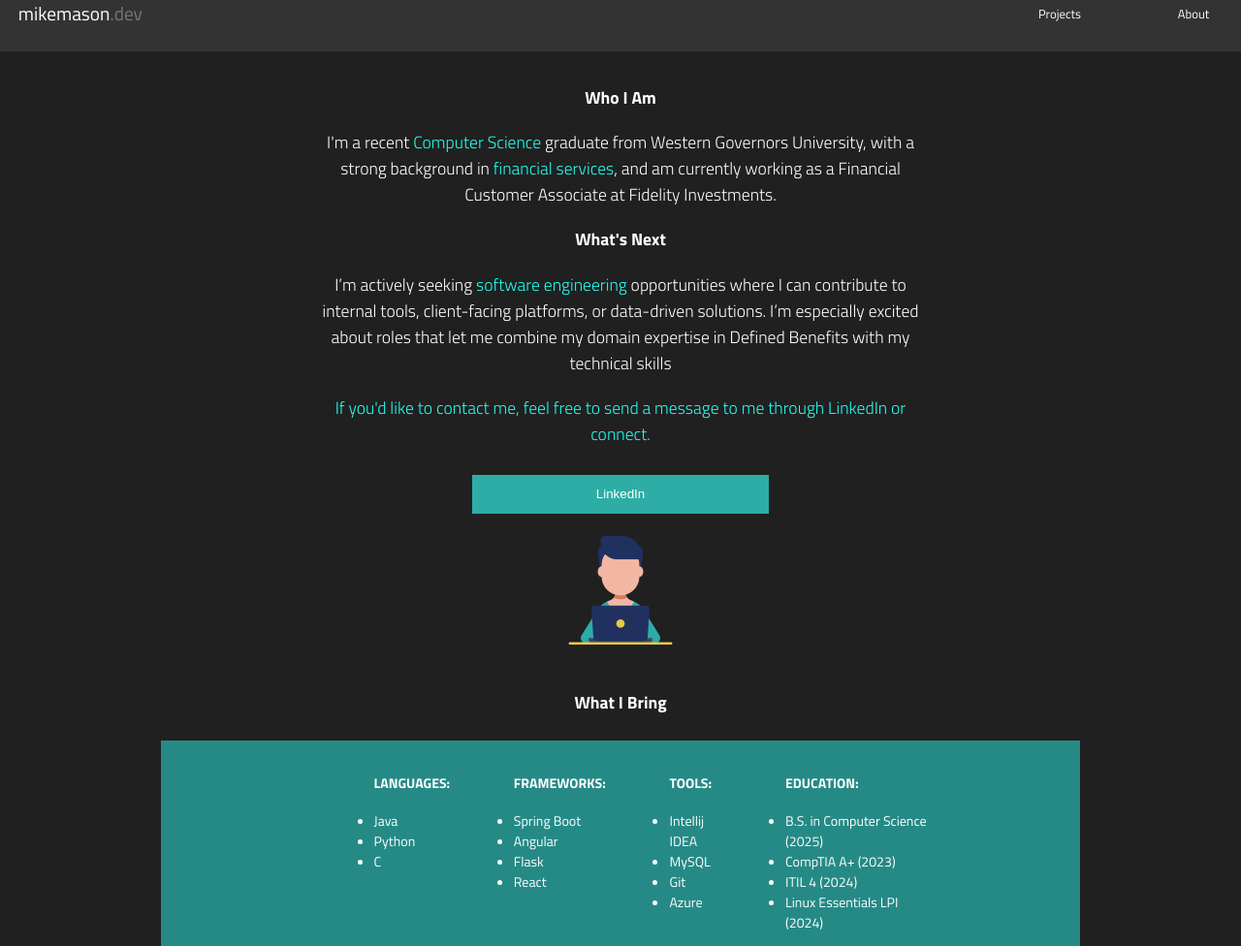
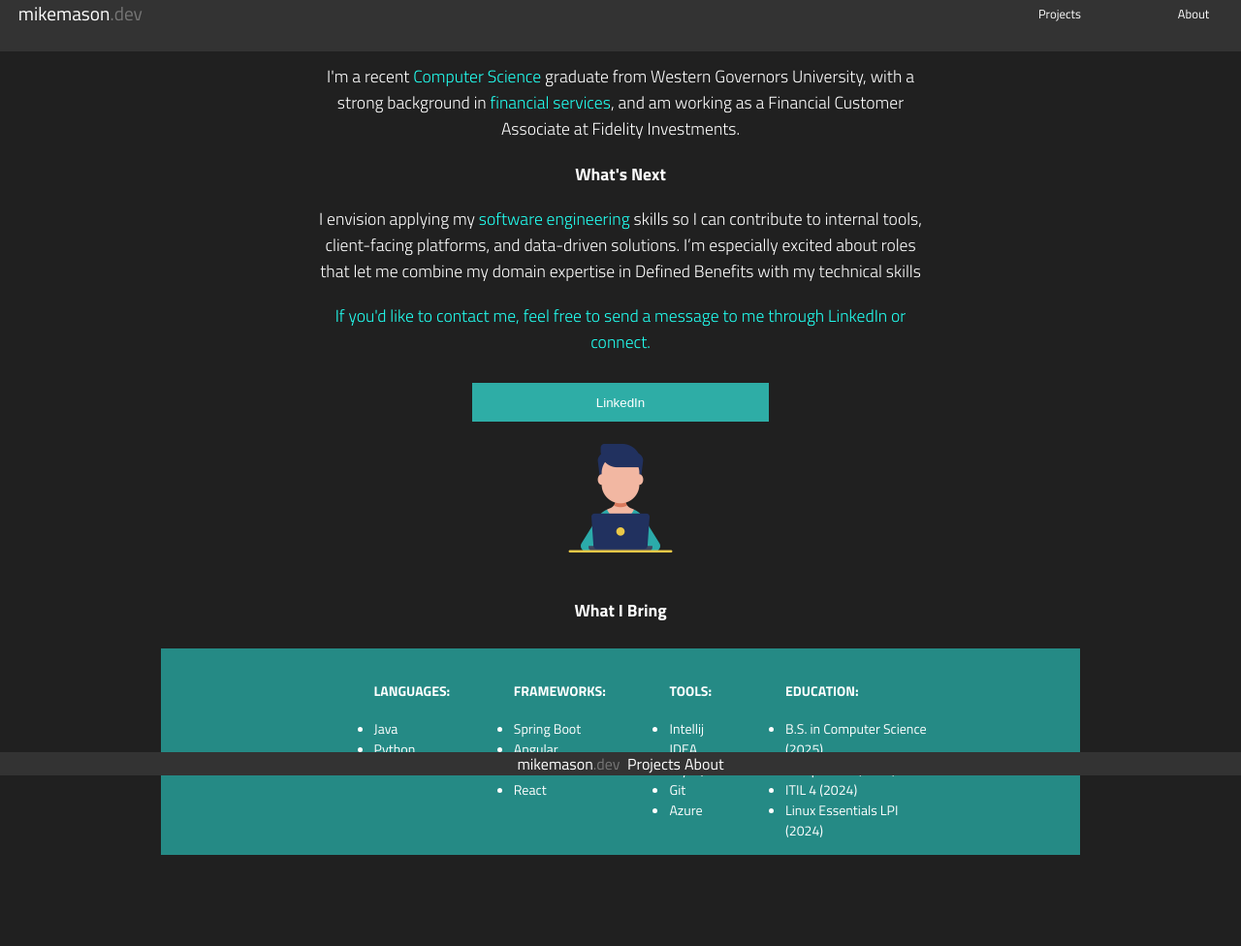
Before and after one commit to masonmike2001/portfolio-redo, a Flask app: page /bio in a window 1280 px wide. Shown: the whole page at 97% size. After the commit the page ends 882 px from the top, so only its background shows below. Run offline with Flask 3, Linux system fonts and the light colour scheme.

Commit message:
adds footer and updates profile text

```diff
--- a/static/styles.css
+++ b/static/styles.css
@@ -254,6 +254,10 @@ body {
     margin-bottom: 15px;
     justify-content: center;
     align-items: center;
+      position: fixed;
+    left: 0;
+    top: 0;
+    width: 100%;
 }
 
 .blink {
@@ -323,6 +327,16 @@ a:not(#nav-title):hover{
   justify-content: center;
   align-items: center;
   flex-direction: column;
+}
+
+.footer {
+    background-color: #333333;
+  position: fixed;
+  left: 0;
+  bottom: 0;
+  width: 100%;
+  color: white;
+  text-align: center;
 }
 
 .head-pic {
--- a/templates/bio.html
+++ b/templates/bio.html
@@ -3,10 +3,10 @@
 
 <div class="bio">
     <h1 class="titillium-web-bold">Who I Am</h1>
-    <p class="titillium-web-light">I'm a recent <span style="color: #22fff0;">Computer Science</span> graduate from Western Governors University, with a strong background in <span style="color: #22fff0;">financial services</span>, and am currently working as a Financial Customer Associate at Fidelity Investments.</p>
+    <p class="titillium-web-light">I'm a recent <span style="color: #22fff0;">Computer Science</span> graduate from Western Governors University, with a strong background in <span style="color: #22fff0;">financial services</span>, and am working as a Financial Customer Associate at Fidelity Investments.</p>
 <!--    <p class="titillium-web-light">I specialize in the Defined Benefits space and consistently deliver top-tier customer satisfaction through problem-solving and analytical thinking.</p>-->
     <h1 class="titillium-web-bold">What's Next</h1>
-    <p class="titillium-web-light">I’m actively seeking <span style="color: #22fff0;">software engineering</span> opportunities where I can contribute to internal tools, client-facing platforms, or data-driven solutions. I’m especially excited about roles that let me combine my domain expertise in Defined Benefits with my technical skills</p>
+    <p class="titillium-web-light">I envision applying my <span style="color: #22fff0;">software engineering</span> skills so I can contribute to internal tools, client-facing platforms, and data-driven solutions. I’m especially excited about roles that let me combine my domain expertise in Defined Benefits with my technical skills</p>
    <p class="titillium-web-light"><span style="color: #22fff0;">If you'd like to contact me, feel free to send a message to me through LinkedIn or connect.</span></p>
                     <div class="vert-button centered">
                 <button class="centered" onclick="window.location.href='https://www.linkedin.com/in/masonmike2001'">LinkedIn</button>
--- a/templates/home.html
+++ b/templates/home.html
@@ -22,7 +22,7 @@
     <div class="header centered">
 <!--        <h2 class="titillium-web-regular centered blue">Hello!</h2>-->
         <h3 class="titillium-web-regular centered headline">Hi, I'm Mike — a Financial Customer Associate (Defined Benefits) at Fidelity Investments with a Computer Science degree and a passion for building elegant, user-focused software.</h3>
-        <h4 class="titillium-web-regular centered headline final">I thrive at the intersection of customer empathy and technical problem-solving, and I'm working to transition into software engineering to create tools that empower people the way I’ve empowered customers.</h4>
+        <h4 class="titillium-web-regular centered headline final">I thrive at the intersection of customer empathy and technical problem-solving, and I'd like to use my skills in software engineering to create tools that empower people the way I’ve empowered customers.</h4>
     </div>
 
 </div>
--- a/templates/layout.html
+++ b/templates/layout.html
@@ -20,6 +20,10 @@
         {% block content %}
         {% endblock %}
     </div>
-
+    <div class="footer">
+        <a  class="titillium-web-regular " href="/">mikemason<span style="color: #767676;">.dev<span style="color: #03f2ff;" class = "blink" >|</span></span></a>
+        <a  class="titillium-web-regular " href="/portfolio">Projects</a>
+        <a  class="titillium-web-regular " href="/bio">About</a>
+    </div>
 </body>
 </html>
```
